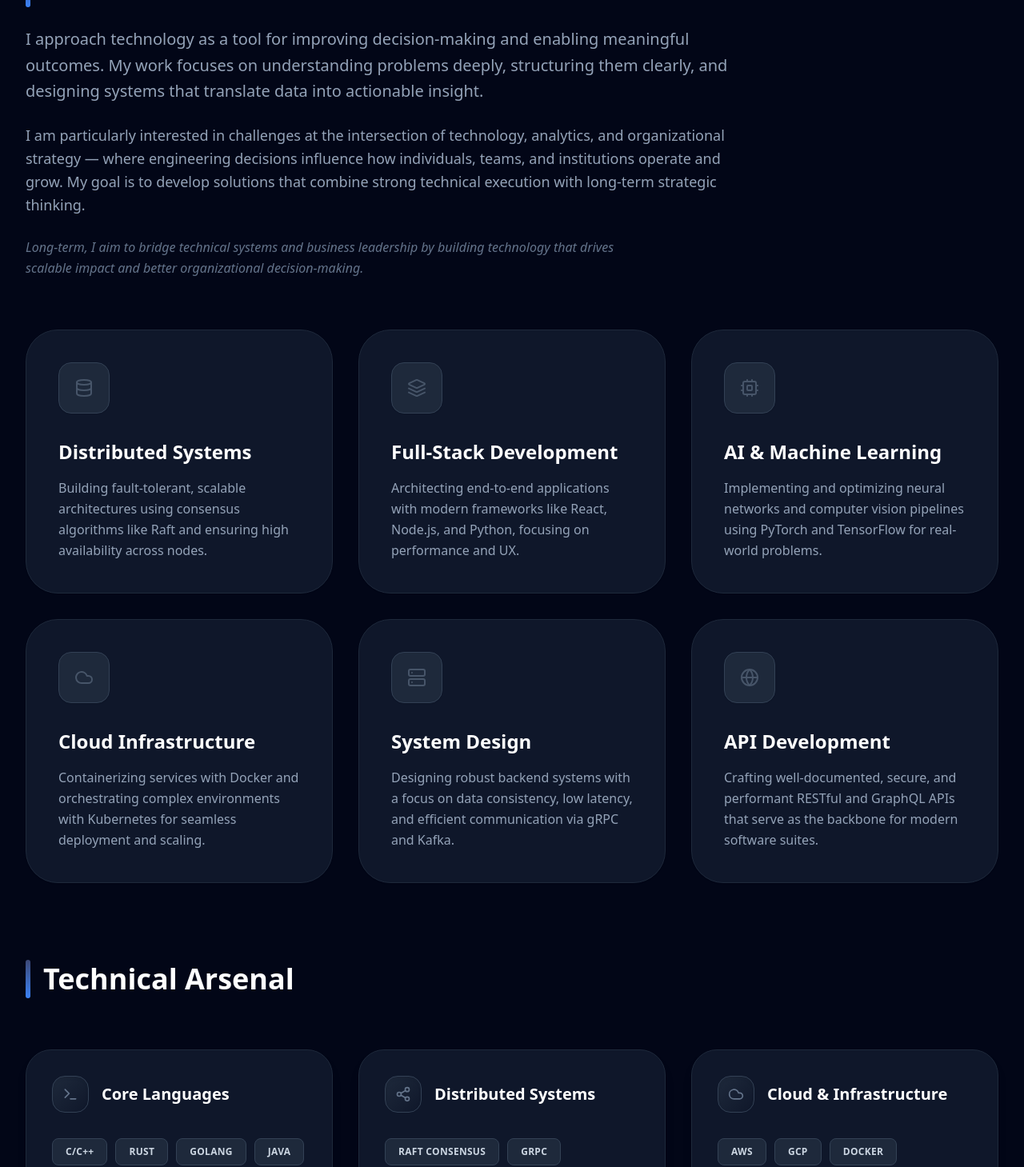
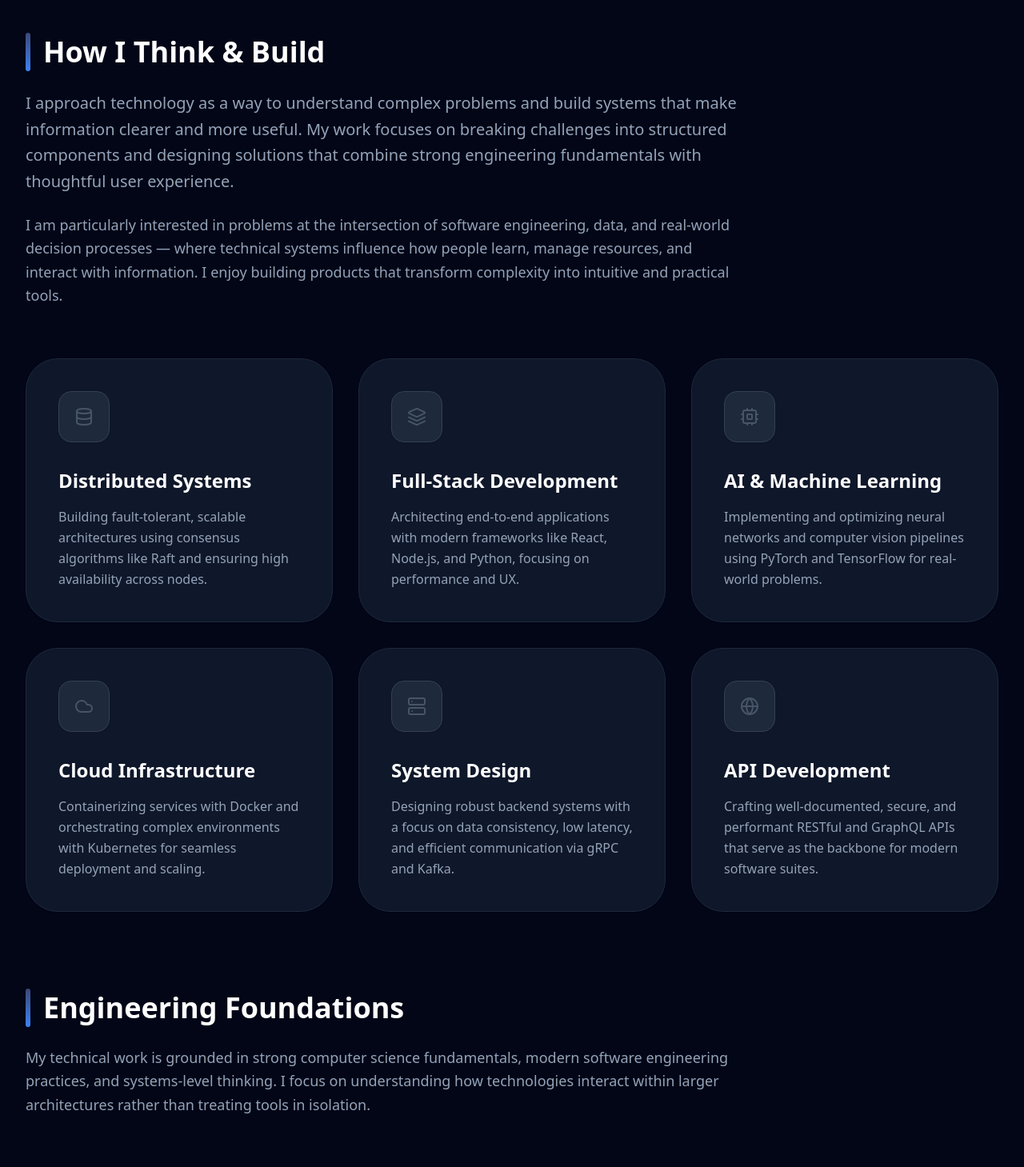
Before and after one commit to adityatiwari9t8/portfolio-website, a React (Vite) app: page / in a window 1280 px wide. Shown: the part 1231-2690 px from the top of the page at 80% size. Built offline with nearby package versions, Linux system fonts and the light colour scheme.

Commit message:
Add files

```diff
--- a/components/Exploration.tsx
+++ b/components/Exploration.tsx
@@ -11,16 +11,17 @@ const Exploration: React.FC = () => {
       </div>
 
       <p className="text-xl text-slate-500 dark:text-slate-400 max-w-4xl leading-relaxed font-light">
-        My current interests lie at the intersection of technology, data, and
-        organizational decision-making. I am particularly curious about how
-        technical systems scale inside companies and influence strategy.
+        I’m currently exploring how software systems influence real-world
+        decisions — from learning platforms and financial tools to organizational
+        workflows. My curiosity focuses on understanding how technical design,
+        data, and human behavior interact as systems scale.
       </p>
 
       <ul className="space-y-3 text-slate-500 dark:text-slate-400 text-lg">
-        <li>• Technology and financial decision systems</li>
-        <li>• Data-driven strategy and analytics</li>
-        <li>• Scalable system design in real organizations</li>
-        <li>• Leadership in technology-driven companies</li>
+        <li>• Decision-making systems built on data and analytics</li>
+        <li>• Product and system design for scalable organizations</li>
+        <li>• Technology’s role in financial and operational strategy</li>
+        <li>• The intersection of engineering, product thinking, and leadership</li>
       </ul>
     </div>
   );
--- a/components/Navbar.tsx
+++ b/components/Navbar.tsx
@@ -36,13 +36,14 @@ const Navbar: React.FC<NavbarProps> = ({ onOpenContact }) => {
   // ⭐ UPDATED NAV FLOW (Narrative-Based)
 const navItems = [
   { id: 'home', label: 'Home' },
+  { id: 'portfolio', label: 'Projects' },
   { id: 'about', label: 'About' },
-    { id: 'portfolio', label: 'Projects' },
+  { id: 'insights', label: 'Insights' },
   { id: 'exploration', label: 'Exploration' },
-    { id: 'insights', label: 'Insights' },
   { id: 'resume', label: 'Resume' },
   { id: 'contact', label: 'Contact' },
 ];
+
 
   const handleNavClick = (id: string) => {
     setIsMobileMenuOpen(false);
--- a/components/Portfolio.tsx
+++ b/components/Portfolio.tsx
@@ -93,13 +93,6 @@ const Portfolio: React.FC<PortfolioProps> = ({ onLaunchDemo }) => {
                   {project.description}
                 </p>
 
-                {/* ⭐ Decision Impact (MBA SIGNAL) */}
-                <p className="text-sm text-slate-400 dark:text-slate-500 leading-relaxed">
-                  <strong>Decision Impact:</strong> This system was designed to improve
-                  decision-making by transforming structured data into actionable insights,
-                  reducing manual analysis and enabling clearer outcomes.
-                </p>
-
                 {/* CTA */}
                 <div className="pt-4 flex items-center gap-6">
                   <button
--- a/components/TechnicalArsenal.tsx
+++ b/components/TechnicalArsenal.tsx
@@ -5,11 +5,25 @@ import { Sparkles } from 'lucide-react';
 const TechnicalArsenal: React.FC = () => {
   return (
     <div className="space-y-16">
+
+      {/* Section Header */}
+      <div className="space-y-6">
         <div className="flex items-center space-x-4">
           <div className="w-1.5 h-12 bg-gradient-to-b from-[#3d4977] to-blue-500 rounded-full" />
-        <h2 className="text-4xl font-extrabold text-[#1e293b] dark:text-white">Technical Arsenal</h2>
+          <h2 className="text-4xl font-extrabold text-[#1e293b] dark:text-white">
+            Engineering Foundations
+          </h2>
         </div>
 
+        <p className="text-lg text-slate-500 dark:text-slate-400 max-w-4xl leading-relaxed font-light">
+          My technical work is grounded in strong computer science fundamentals,
+          modern software engineering practices, and systems-level thinking.
+          I focus on understanding how technologies interact within larger
+          architectures rather than treating tools in isolation.
+        </p>
+      </div>
+
+      {/* Skill Grid */}
       <div className="grid grid-cols-1 md:grid-cols-2 lg:grid-cols-3 gap-8">
         {SKILL_CATEGORIES.map((cat, idx) => (
           <div
@@ -22,15 +36,14 @@ const TechnicalArsenal: React.FC = () => {
                   {cat.icon}
                 </div>
               </div>
-              <h3 className="text-xl font-bold text-[#1e293b] dark:text-white">{cat.title}</h3>
+              <h3 className="text-xl font-bold text-[#1e293b] dark:text-white">
+                {cat.title}
+              </h3>
             </div>
 
             <div className="flex flex-wrap gap-2.5">
               {cat.skills.map((skill) => (
-                <div
-                  key={skill}
-                  className="relative group/skill"
-                >
+                <div key={skill} className="relative group/skill">
                   <div className="absolute -inset-0.5 bg-gradient-to-r from-[#3d4977] to-blue-500 rounded-lg blur opacity-0 group-hover/skill:opacity-50 transition duration-200" />
                   <span className="relative block px-4 py-2 bg-slate-50 dark:bg-slate-800 border border-slate-200 dark:border-slate-700 rounded-lg text-xs font-bold text-slate-600 dark:text-slate-300 uppercase tracking-wide group-hover/skill:text-white group-hover/skill:bg-slate-900 transition-colors">
                     {skill}
--- a/components/WhatIDo.tsx
+++ b/components/WhatIDo.tsx
@@ -16,26 +16,19 @@ const WhatIDo: React.FC = () => {
 
         {/* Primary Philosophy */}
         <p className="text-xl text-slate-500 dark:text-slate-400 max-w-4xl leading-relaxed font-light">
-          I approach technology as a tool for improving decision-making and enabling
-          meaningful outcomes. My work focuses on understanding problems deeply,
-          structuring them clearly, and designing systems that translate data into
-          actionable insight.
+          I approach technology as a way to understand complex problems and build
+          systems that make information clearer and more useful. My work focuses on
+          breaking challenges into structured components and designing solutions that
+          combine strong engineering fundamentals with thoughtful user experience.
         </p>
 
         {/* Strategic Framing */}
         <p className="text-lg text-slate-500 dark:text-slate-400 max-w-4xl leading-relaxed font-light">
-          I am particularly interested in challenges at the intersection of technology,
-          analytics, and organizational strategy — where engineering decisions influence
-          how individuals, teams, and institutions operate and grow. My goal is to
-          develop solutions that combine strong technical execution with long-term
-          strategic thinking.
-        </p>
-
-        {/* Vision Line (MBA Signal) */}
-        <p className="italic text-slate-400 dark:text-slate-500 max-w-3xl leading-relaxed">
-          Long-term, I aim to bridge technical systems and business leadership by
-          building technology that drives scalable impact and better organizational
-          decision-making.
+          I am particularly interested in problems at the intersection of software
+          engineering, data, and real-world decision processes — where technical
+          systems influence how people learn, manage resources, and interact with
+          information. I enjoy building products that transform complexity into
+          intuitive and practical tools.
         </p>
       </div>
 
--- a/constants.tsx
+++ b/constants.tsx
@@ -89,8 +89,9 @@ export const PROJECTS: Project[] = [
     id: '1',
     title: 'Academic Path Intelligence',
     category: 'CORE ENGINEERING',
-    tags: ['PYTHON', 'SCIKIT-LEARN', 'PANDAS', 'REACT'],
-    description: 'Implemented a content-based filtering system to architect academic trajectories based on historical performance data and competency profiling. The engine utilizes weighted vector similarity to map user skills to curriculum requirements.',
+    tags: ['TYPESCRIPT', 'REACT', 'SYSTEM DESIGN', 'EDTECH'],
+    description:
+      'Designed and built an intelligent curriculum recommendation engine that models prerequisite dependencies across computer science domains to generate personalized learning roadmaps based on a user’s existing technical skills.',
     icon: <BookOpen className="w-10 h-10 text-slate-500" />,
     githubUrl: '#',
     liveUrl: '#',
@@ -100,8 +101,9 @@ export const PROJECTS: Project[] = [
     id: '2',
     title: 'Expense Insight Pro',
     category: 'FULL STACK',
-    tags: ['TYPESCRIPT', 'NODE.JS', 'MONGODB', 'DATAVIS'],
-    description: 'A financial intelligence suite featuring predictive liquidity forecasting and category-specific budget orchestration. Engineered with a low-latency transactional ledger and dual-axis cash flow visualization.',
+    tags: ['TYPESCRIPT', 'REACT', 'DATA VISUALIZATION', 'FINTECH'],
+    description:
+      'Developed a financial intelligence dashboard that tracks multi-currency transactions and generates predictive balance forecasts, helping users understand spending behavior and make data-informed financial decisions.',
     icon: <PieChart className="w-10 h-10 text-slate-500" />,
     githubUrl: '#',
     liveUrl: '#',
@@ -109,16 +111,18 @@ export const PROJECTS: Project[] = [
   },
   {
     id: '3',
-    title: 'Backtrack Sudoku Visualizer',
+    title: 'Sudoku Algorithm Visualizer',
     category: 'ALGORITHMS',
-    tags: ['ALGORITHMS', 'REACT', 'FRAMER MOTION'],
-    description: 'A real-time visualization tool for the Sudoku backtracking algorithm. Features controllable execution speed, state tracking, and a recursive step-by-step breakdown of the solving process.',
+    tags: ['ALGORITHMS', 'REACT', 'DFS', 'BACKTRACKING'],
+    description:
+      'Built an interactive algorithm visualization platform implementing depth-first search and backtracking to demonstrate real-time problem solving, constraint validation, and computational efficiency in solving Sudoku puzzles.',
     icon: <Grid className="w-10 h-10 text-slate-500" />,
     githubUrl: '#',
     liveUrl: '#',
     quickView: false
   }
 ];
+
 
 export const EDUCATION: EducationItem[] = [
   {
```
Also changed, not shown: components/Contact.tsx (+21 -12 lines), components/ContactModal.tsx (+41 -4 lines), components/Education.tsx (+24 -3 lines), components/Hero.tsx (+7 -8 lines), components/Insights.tsx (+10 -9 lines). Lines whose indentation alone changed are shown as unchanged.
